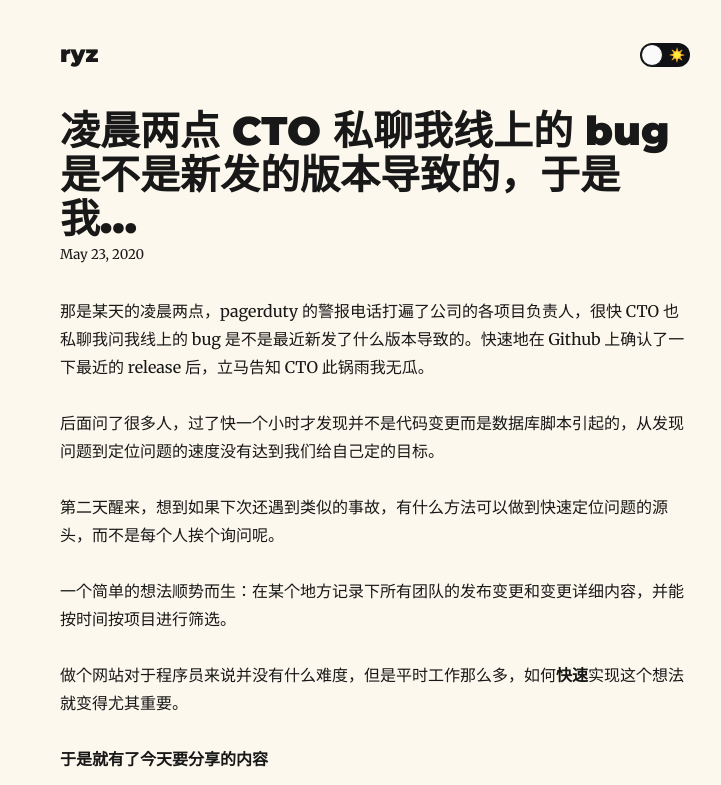
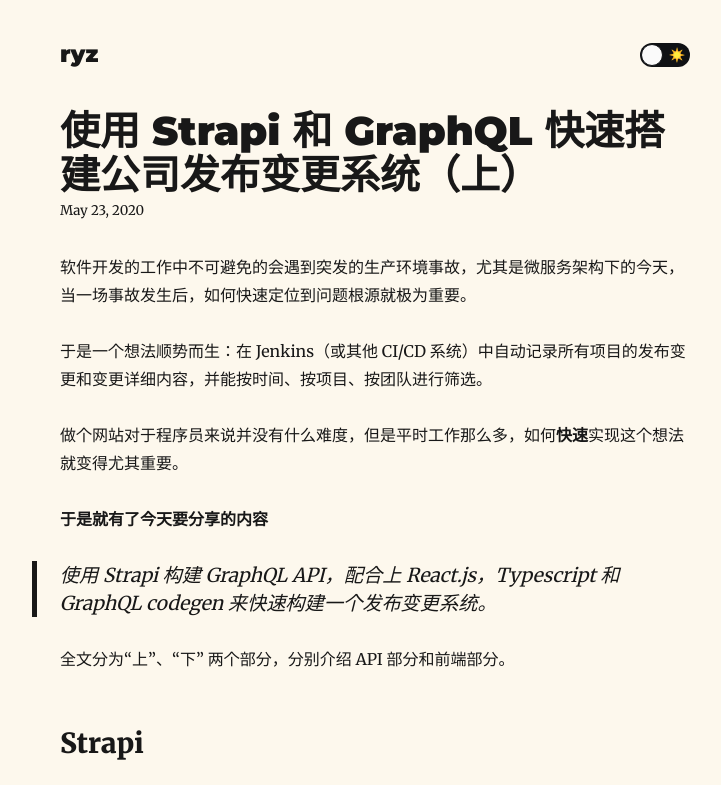
Before and after one commit to renyuanz/renyuanz.github.io, a Gatsby site: page /build-a-release-system-with-strapi-and-graphql/ in a window 1280 px wide. Shown: the top 785 px of the page, without its empty margins (265-986 px from the left). Built offline with nearby package versions, Linux system fonts and the light colour scheme; Gatsby itself is replaced by a stand-in of ours; some packages are replaced by stand-ins of ours.

Commit message:
💬 (post): update blog & remove offline plugin

```diff
--- a/content/blog/build-a-release-system-with-strapi-and-graphql/index.md
+++ b/content/blog/build-a-release-system-with-strapi-and-graphql/index.md
@@ -1,16 +1,12 @@
 ---
-title: 凌晨两点 CTO 私聊我线上的 bug 是不是新发的版本导致的，于是我…
+title: 使用 Strapi 和 GraphQL 快速搭建公司发布变更系统（上）
 date: "2020-05-23T07:26:03.284Z"
-description: "Build a releaselog system with Strapi, GraphQL and React.js."
+description: "软件开发的工作中不可避免的会遇到突发的生产环境事故，尤其是微服务架构下的今天，当一场事故发生后，如何快速定位到问题根源就极为重要。为了解决这个问题，我用 Strapi 构建了一套 GraphQL API，配合上 React.js，Typescript 和 GraphQL codegen 来快速构建一个发布变更系统 (release log system)。"
 ---
 
-那是某天的凌晨两点，pagerduty 的警报电话打遍了公司的各项目负责人，很快 CTO 也私聊我问我线上的 bug 是不是最近新发了什么版本导致的。快速地在 Github 上确认了一下最近的 release 后，立马告知 CTO 此锅雨我无瓜。
+软件开发的工作中不可避免的会遇到突发的生产环境事故，尤其是微服务架构下的今天，当一场事故发生后，如何快速定位到问题根源就极为重要。
 
-后面问了很多人，过了快一个小时才发现并不是代码变更而是数据库脚本引起的，从发现问题到定位问题的速度没有达到我们给自己定的目标。
-
-第二天醒来，想到如果下次还遇到类似的事故，有什么方法可以做到快速定位问题的源头，而不是每个人挨个询问呢。
-
-一个简单的想法顺势而生：在某个地方记录下所有团队的发布变更和变更详细内容，并能按时间按项目进行筛选。
+于是一个想法顺势而生：在 Jenkins（或其他 CI/CD 系统）中自动记录所有项目的发布变更和变更详细内容，并能按时间、按项目、按团队进行筛选。
 
 做个网站对于程序员来说并没有什么难度，但是平时工作那么多，如何**快速**实现这个想法就变得尤其重要。
 
--- a/gatsby-config.js
+++ b/gatsby-config.js
@@ -78,7 +78,7 @@
     },
     // this (optional) plugin enables Progressive Web App + Offline functionality
     // To learn more, visit: https://gatsby.dev/offline
-    `gatsby-plugin-offline`,
+    // `gatsby-plugin-offline`,
     "gatsby-plugin-dark-mode",
   ],
 }
--- a/src/components/global.css
+++ b/src/components/global.css
@@ -23,6 +23,7 @@
 h3,
 h4,
 h5,
-h6 {
+h6,
+blockquote {
   color: var(--textTitle);
 }
```
